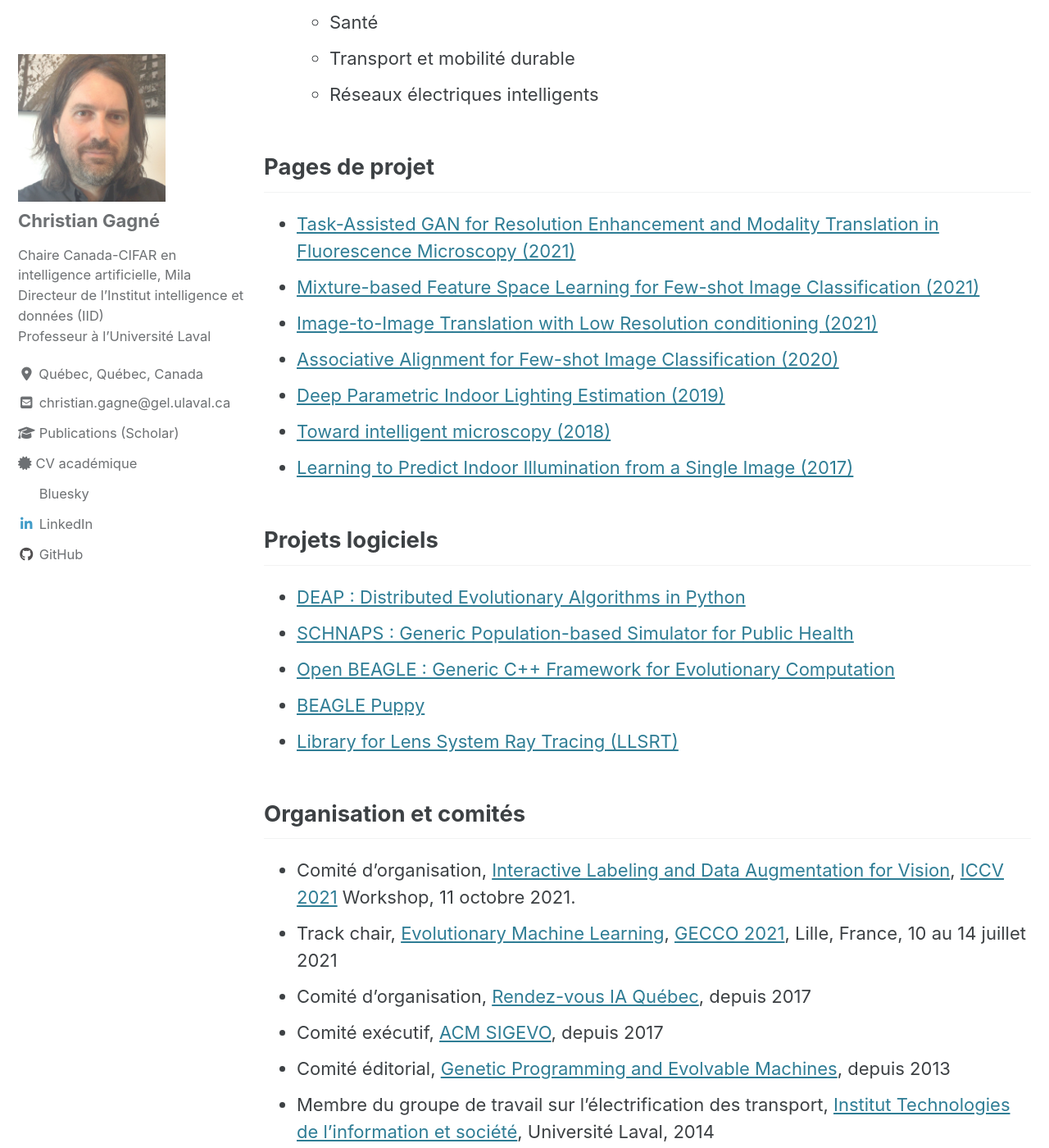
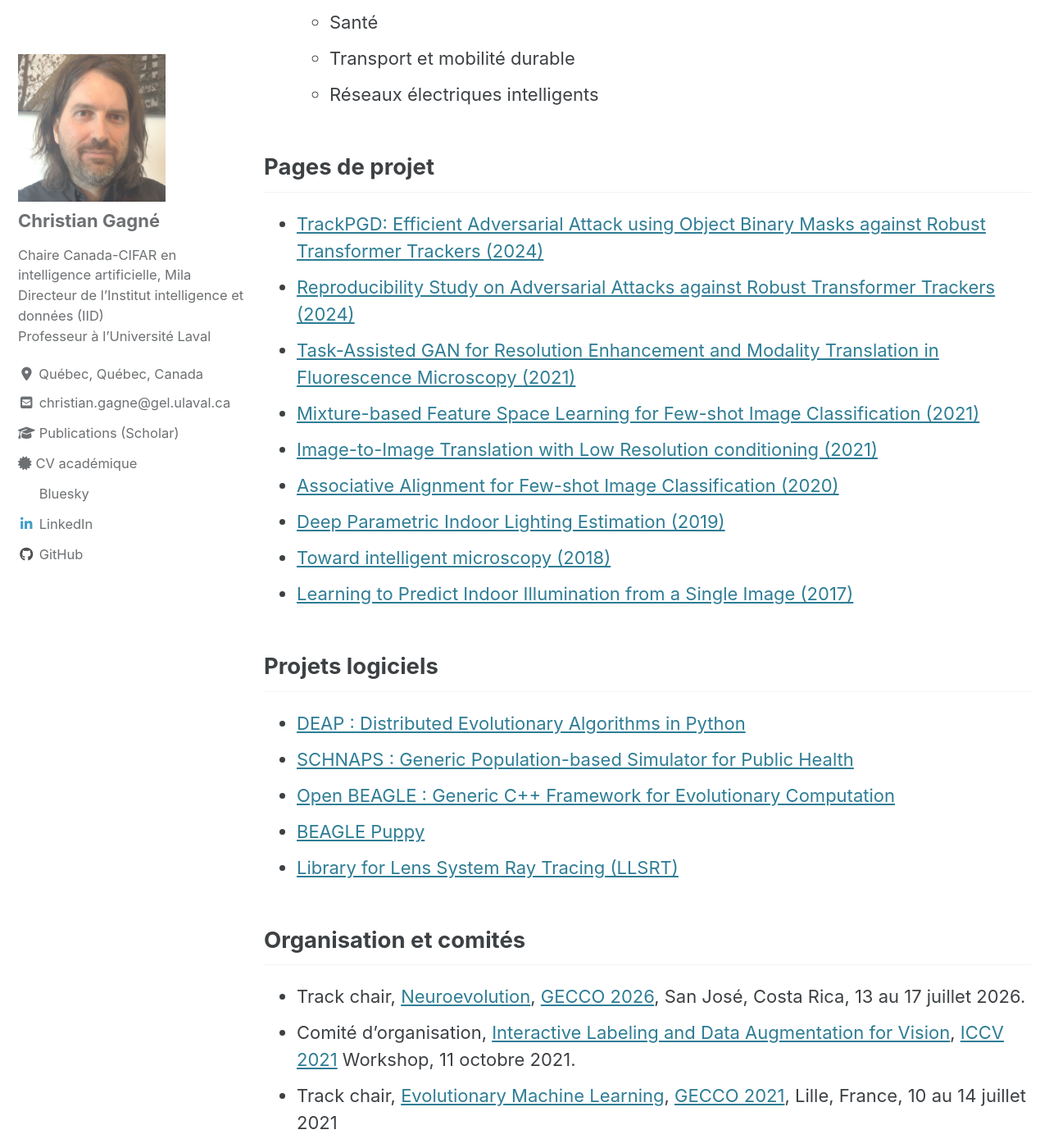
Before and after one commit to chgagne/chgagne.github.io, a Jekyll site: the page built from _pages/recherche.md, in a window 1280 px wide and 1400 px high, scrolled down 686 px. Shown: the whole window at 82% size. Built offline with Jekyll 4.4.1, drawn with Linux system fonts in a browser that asks for light colours; cached includes are drawn as plain includes.

Commit message:
Mise à jour page recherche.

```diff
--- a/_pages/recherche.md
+++ b/_pages/recherche.md
@@ -22,6 +22,8 @@ Mes intérêts de recherche portent sur l’élaboration de méthodes pour l'app
 
 ## Pages de projet
 
+- [TrackPGD: Efficient Adversarial Attack using Object Binary Masks against Robust Transformer Trackers (2024)](https://lvsn.github.io/TrackPGD/)
+- [Reproducibility Study on Adversarial Attacks against Robust Transformer Trackers (2024)](https://lvsn.github.io/ReproStudy/)
 - [Task-Assisted GAN for Resolution Enhancement and Modality Translation in Fluorescence Microscopy (2021)](https://s3.valeria.science/flclab-tagan/index.html)
 - [Mixture-based Feature Space Learning for Few-shot Image Classification (2021)](https://lvsn.github.io/MixtFSL/)
 - [Image-to-Image Translation with Low Resolution conditioning (2021)](https://github.com/Medabid1/I2I-LR)
@@ -40,7 +42,7 @@ Mes intérêts de recherche portent sur l’élaboration de méthodes pour l'app
 
 ## Organisation et comités
 
-
+- Track chair, [Neuroevolution](https://gecco-2026.sigevo.org/Track?itemId=59), [GECCO 2026](https://gecco-2026.sigevo.org/HomePage), San José, Costa Rica, 13 au 17 juillet 2026.
 - Comité d'organisation, [Interactive Labeling and Data Augmentation for Vision](https://ildav-workshop.github.io/), [ICCV 2021](http://iccv2021.thecvf.com/) Workshop, 11 octobre 2021.
 - Track chair, [Evolutionary Machine Learning](https://gecco-2021.sigevo.org/Tracks#EML%20-%20Evolutionary%20Machine%20Learning), [GECCO 2021](https://gecco-2021.sigevo.org/HomePage), Lille, France, 10 au 14 juillet 2021
 - Comité d'organisation, [Rendez-vous IA Québec](https://www.itis.ulaval.ca/cms/site/itis/rviaqc), depuis 2017
```
